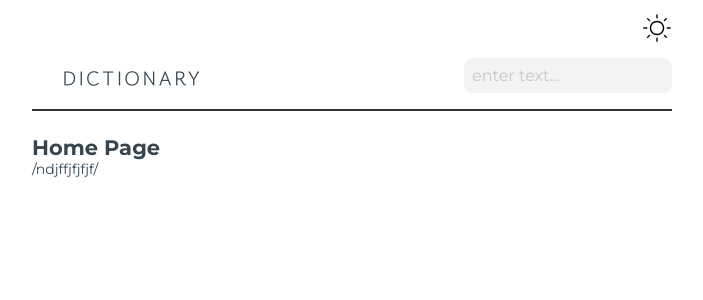
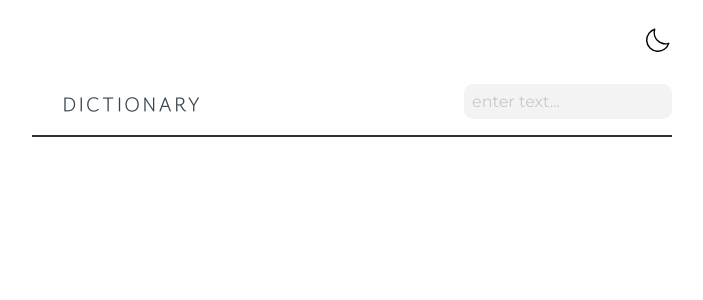
Before and after one commit to precious654/next-dictionary-app, a Next.js app: page / in a window 1280 px wide. Shown: the top 300 px of the page, without its empty margins (288-991 px from the left). Built offline with nearby package versions, Linux system fonts and the light colour scheme; some icons are missing.

Commit message:
created and styled the word component

```diff
--- a/package.json
+++ b/package.json
@@ -12,6 +12,7 @@
     "@types/node": "20.6.4",
     "@types/react": "18.2.22",
     "@types/react-dom": "18.2.7",
+    "framer-motion": "^10.16.4",
     "next": "13.5.2",
     "react": "18.2.0",
     "react-dom": "18.2.0",
--- a/src/app/globals.css
+++ b/src/app/globals.css
@@ -35,7 +35,7 @@ input{
 
 @media(max-width: 768px){
   body{
-    inline-size: 90%;
+    inline-size: 95%;
   }
 
   input{
@@ -43,3 +43,9 @@ input{
   }
 
 }
+
+@media (min-width: 767px) and (max-width: 1100px) {
+  body{
+    inline-size: 80%;
+  }
+}
--- a/src/app/page.module.css
+++ b/src/app/page.module.css
@@ -1,5 +1,5 @@
 .main {
-  margin-block-start: 1.5rem;
+  margin-block-start: 3rem;
   min-height: 100vh;
 }
 
--- a/src/app/page.tsx
+++ b/src/app/page.tsx
@@ -1,18 +1,10 @@
 import styles from './page.module.css'
-
-// import { Icon } from '@iconify/react';
+import Word from '@/components/Word'
+import Meaning from '@/components/Meaning'
 
 export default function Home() {
   return (
     <main className={styles.main}>
-      <h2>Home Page</h2>
-      <p>/ndjffjfjfjf/</p>
-      <button>
-        {
-          //<Icon icon="bi:play-circle-fill" color="#f2f" />
-        }
-
-      </button>
     </main>
   )
 }
--- a/src/components/Header.tsx
+++ b/src/components/Header.tsx
@@ -4,6 +4,7 @@ import { Icon } from '@iconify/react';
 import styles from './header.module.css';
 import { Gowun_Dodum } from 'next/font/google';
 import { Montserrat } from 'next/font/google';
+import {motion} from 'framer-motion'
 
 const gowun = Gowun_Dodum({
     weight: ["400"],
@@ -17,7 +18,8 @@ const montserrat = Montserrat({
 
 export default function Header() {
 
-    const[icon, setIcon] = React.useState("ph:sun-light");
+    const[icon, setIcon] = React.useState("ph:moon-light");
+    const[word, setWord] = React.useState("");
 
     const toggle = () => {
         if(icon == "ph:sun-light") {
@@ -27,8 +29,25 @@ export default function Header() {
         }
     }
 
+    const handleChange = (event: any) => {
+        setWord(event?.target.value);
+    }
+
+    const handleSubmit = async (event: any) => {
+        event.preventDefault();
+
+        const response = await fetch(`https://api.dictionaryapi.dev/api/v2/entries/en/${word}`);
+        const data = await response.json();
+        console.log(data);
+    }
+
   return (
-    <header className={styles.header}>
+    <motion.header
+    initial={{y: 0, opacity: 0}}
+    animate={{y: 10, opacity: 1}}
+    transition={{ ease: "linear",duration: 1}}
+    className={styles.header}
+    >
         <div className={styles.icon}>
             <button onClick={toggle}>
                 <Icon icon={icon} height={30}/>
@@ -40,8 +59,15 @@ export default function Header() {
                 <Icon icon="mdi-light:book" height={27}/>
                 <p className={gowun.className}>Dictionary</p>
             </div>
-            <form className={styles.form}>
-                <input type="text" placeholder='enter text...' className={montserrat.className}/>
+            <form className={styles.form} onSubmit={handleSubmit}>
+                <input
+                type="text"
+                placeholder='enter text...'
+                className={montserrat.className}
+                name='word'
+                value={word}
+                onChange={handleChange}
+                />
                 <button className={styles.formicon}>
                     <Icon icon="ic:twotone-search" height={20}/>
                 </button>
@@ -49,6 +75,6 @@ export default function Header() {
         </nav>
 
         <div className={styles.vertical}></div>
-    </header>
+    </motion.header>
   )
 }
--- /dev/null
+++ b/src/components/Meaning.tsx
@@ -0,0 +1,9 @@
+import React from 'react'
+
+export default function Meaning() {
+  return (
+    <div>
+
+    </div>
+  )
+}
--- /dev/null
+++ b/src/components/Word.tsx
@@ -0,0 +1,32 @@
+"use client";
+import React from 'react';
+import { Icon } from '@iconify/react';
+import styles from "./word.module.css";
+import { Mooli } from 'next/font/google';
+
+const mooli = Mooli({
+  weight: ["400"],
+  subsets: ["latin"]
+})
+
+export default function Word() {
+
+  const playAudio = (src: string) => {
+    const audioFile = new Audio(src);
+    audioFile.play();
+  }
+
+  const file: string = "//ssl.gstatic.com/dictionary/static/sounds/20200429/hello--_gb_1.mp3";
+
+  return (
+    <div className={styles.word}>
+      <div>
+        <h1 className={mooli.className}>Hello</h1>
+        <p>/ndjffjfjfjf/</p>
+      </div>
+      <button onClick={() => playAudio(file) }>
+        <Icon icon="bi:play-circle-fill" color="#f2f" height={26} />
+      </button>
+    </div>
+  )
+}
--- a/src/components/header.module.css
+++ b/src/components/header.module.css
@@ -1,5 +1,5 @@
 .header{
-    margin-block-start: 0.8rem;
+    margin-block-start: 1rem;
 }
 
 .icon{
@@ -10,7 +10,7 @@
     display: flex;
     justify-content: space-between;
     align-items: flex-end;
-    margin-block-start: 0.7rem;
+    margin-block-start: 1.5rem;
 }
 
 .logo{
```
Also changed, not shown: src/components/word.module.css (added, +8 -0 lines), 1 other file (tests, documents, lock files or other folders).
